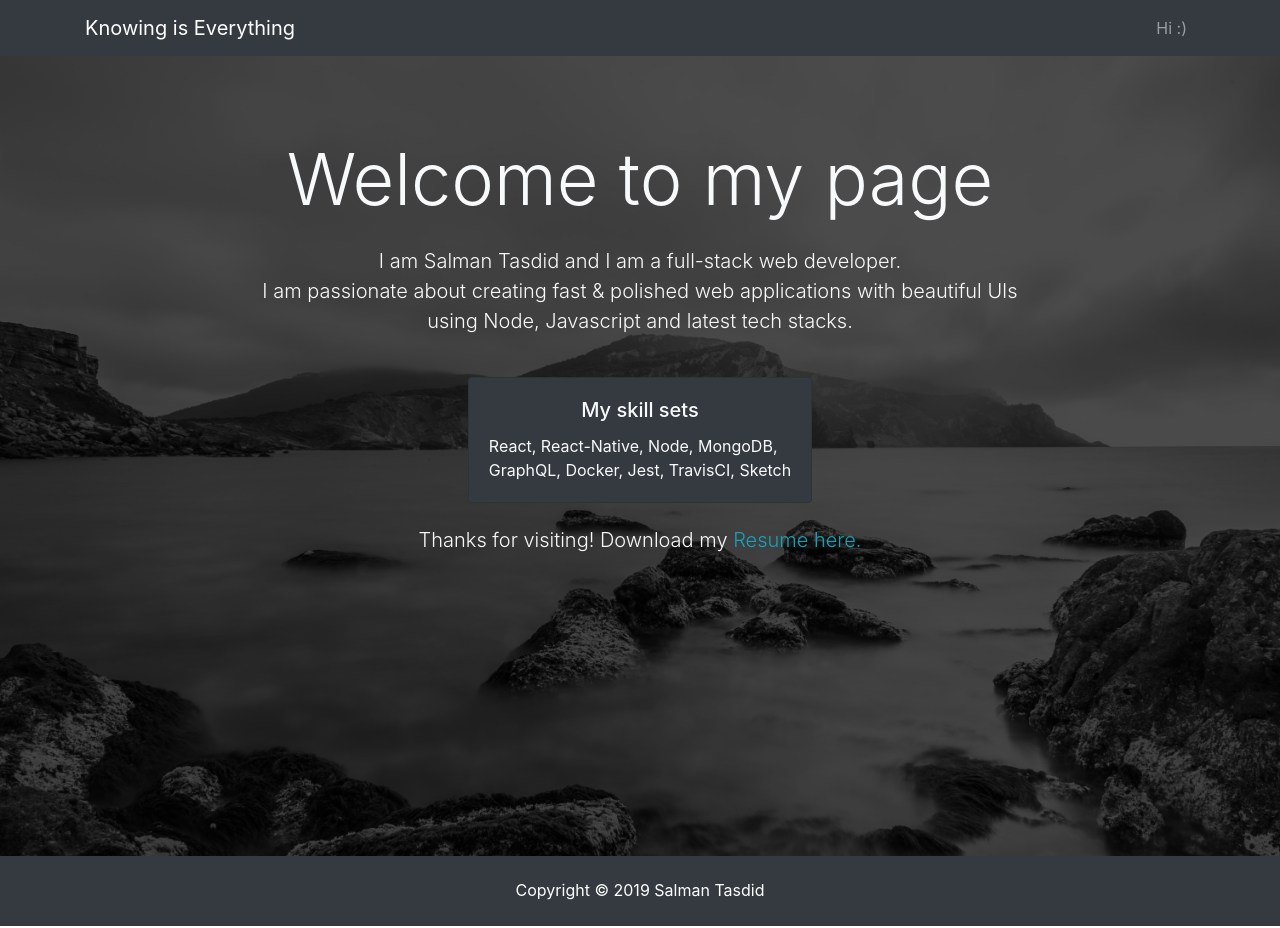
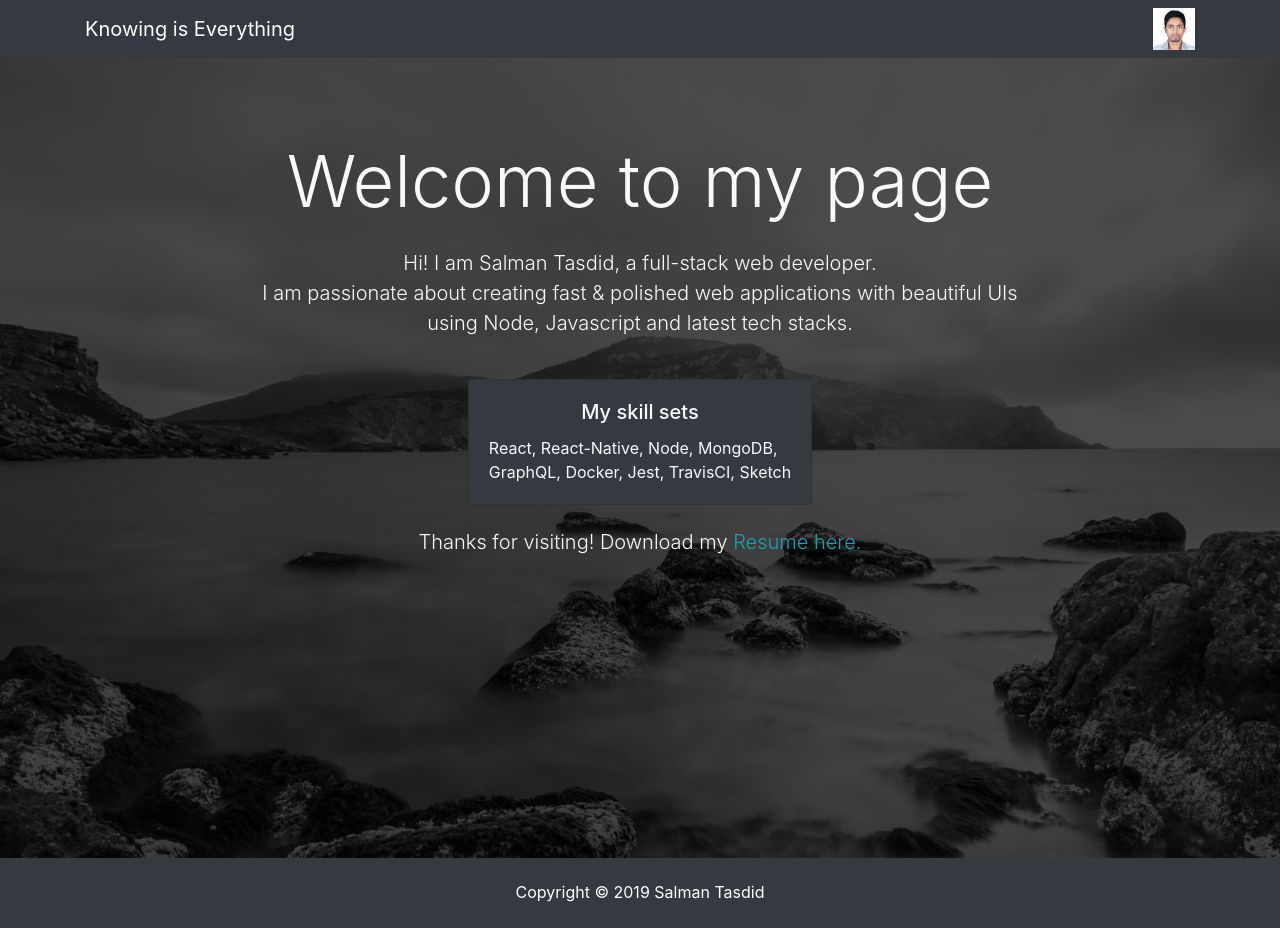
Before and after one commit to Tasdid/tasdid.github.io, a plain HTML site: page index.html in a window 1280 px wide. Drawn offline with nearby package versions, Linux system fonts and the light colour scheme.

Commit message:
Update index.html

```diff
--- a/index.html
+++ b/index.html
@@ -21,7 +21,7 @@
       <div class="collapse navbar-collapse" id="mobile-nav">
         <ul class="navbar-nav ml-auto">
           <li class="nav-item">
-            <a class="nav-link" href="index.html">Hi :)</a>
+            <img src="./img/profile.jpeg" alt="Smiley face" width="42" height="42">
           </li>
         </ul>
       </div>
@@ -34,7 +34,7 @@
           <div class="col-md-12 text-center">
             <h1 class="display-3 mb-4">Welcome to my page
             </h1>
-            <p class="lead"> I am Salman Tasdid and I am a full-stack web developer.<br>I am passionate about creating fast & polished web applications with beautiful UIs<br>using Node, Javascript and latest tech stacks.
+            <p class="lead"> Hi! I am Salman Tasdid, a full-stack web developer.<br>I am passionate about creating fast & polished web applications with beautiful UIs<br>using Node, Javascript and latest tech stacks.
             </p>
           </div>
           <div class="card float-none bg-dark">
```
